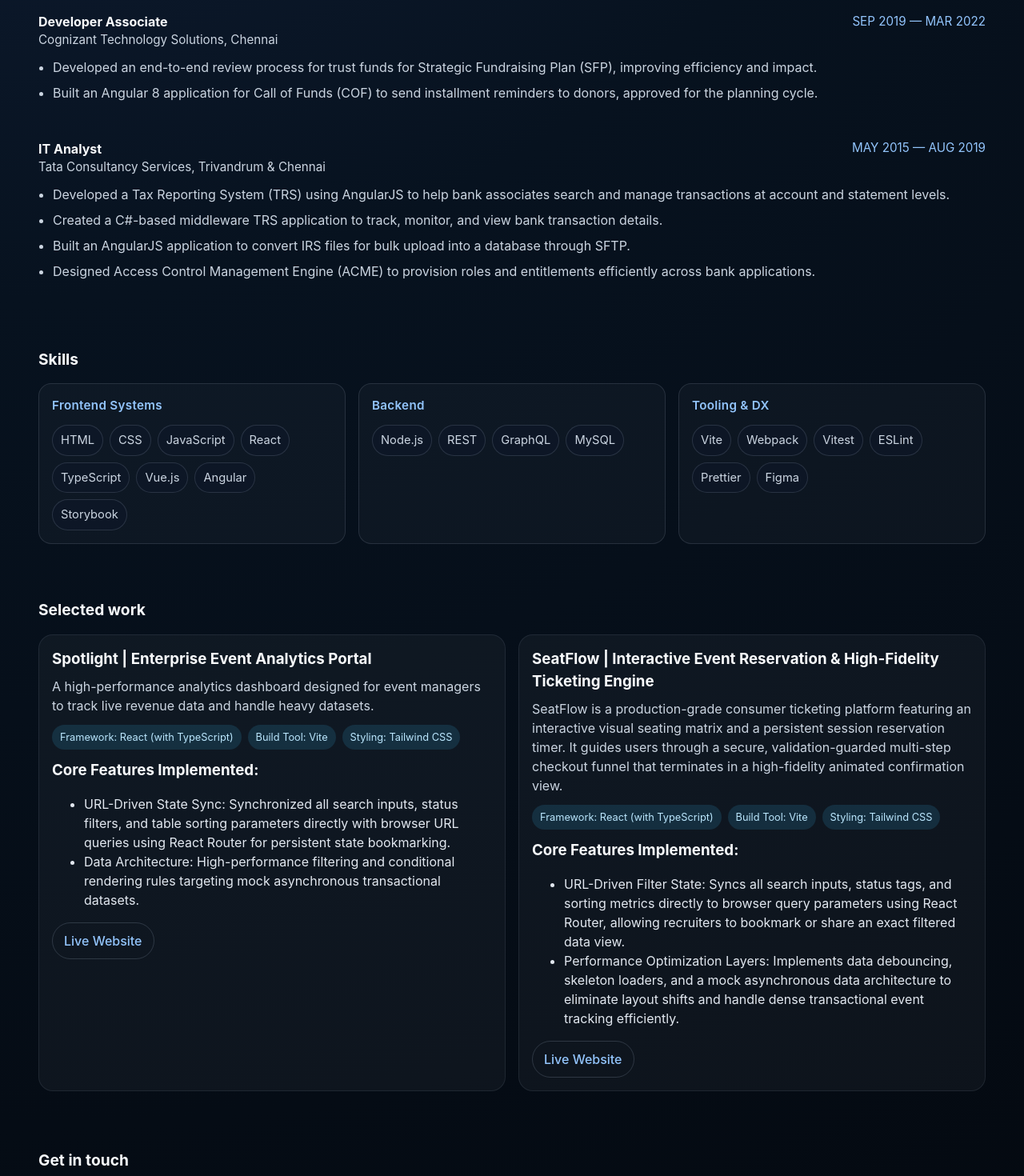
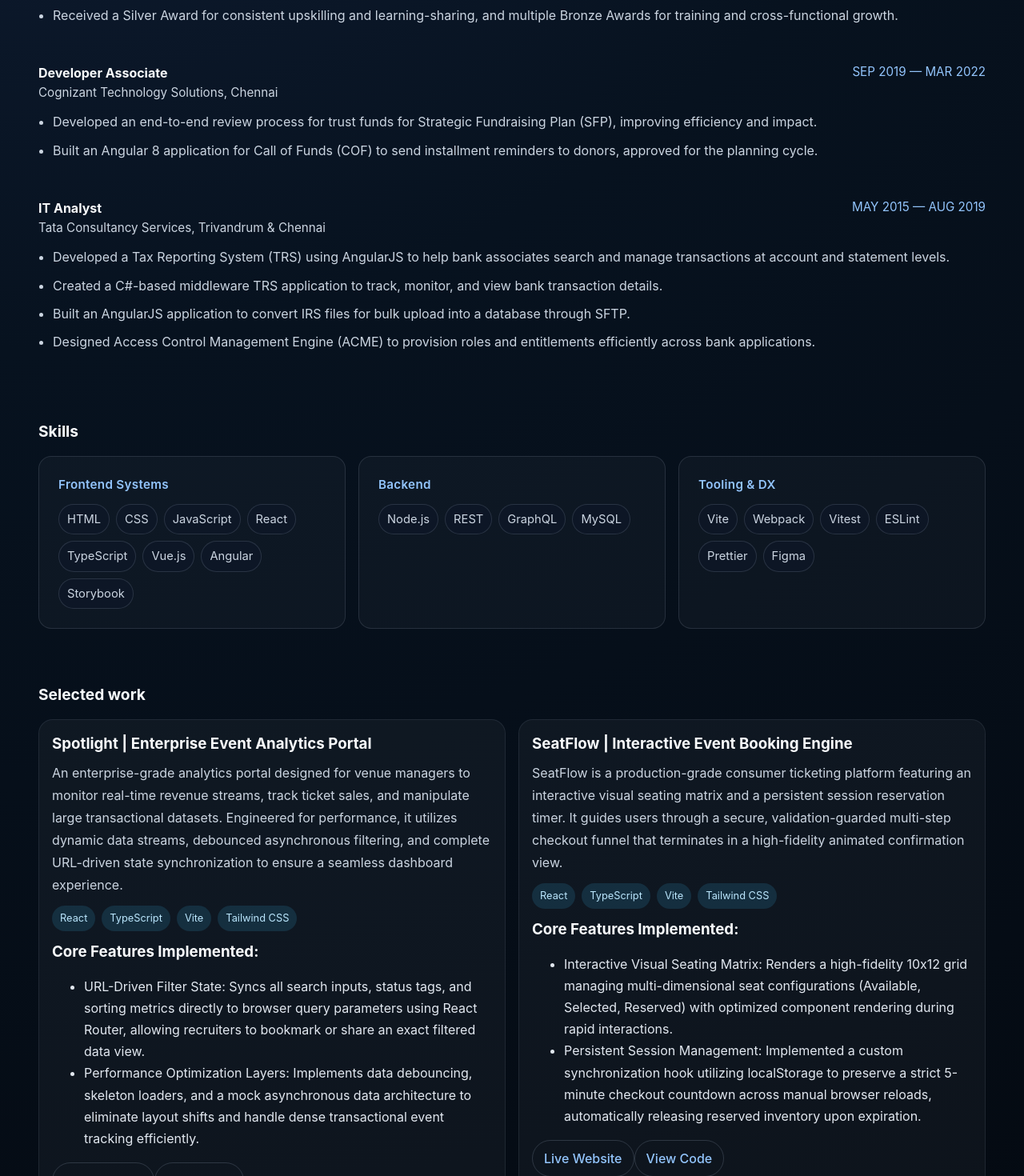
Before and after one commit to YogalakshmiSubbaiyan/portfolio, a React (Vite) app: page / in a window 1280 px wide. Shown: the part 900-2370 px from the top of the page at 80% size. Built offline with nearby package versions, Linux system fonts and the light colour scheme.

Commit message:
Updated typography and alignment

```diff
--- a/src/index.css
+++ b/src/index.css
@@ -7,6 +7,10 @@
   text-rendering: optimizeLegibility;
   -webkit-font-smoothing: antialiased;
   -moz-osx-font-smoothing: grayscale;
+}
+
+html {
+  scroll-behavior: smooth;
 }
 
 a {
--- a/src/mainComponent/mainComponent.css
+++ b/src/mainComponent/mainComponent.css
@@ -138,6 +138,7 @@
 .content-section p {
   margin: 0;
   color: #cbd5e1;
+  line-height: 1.75;
 }
 
 .experience-list {
@@ -181,6 +182,10 @@
   gap: 8px;
 }
 
+.experience-item li {
+  line-height: 1.7;
+}
+
 .skills-grid {
   display: grid;
   grid-template-columns: repeat(3, minmax(0, 1fr));
@@ -189,7 +194,7 @@
 }
 
 .skills-group {
-  padding: 16px;
+  padding: 24px;
   border: 1px solid rgba(148, 163, 184, 0.18);
   border-radius: 16px;
   background: rgba(255, 255, 255, 0.03);
@@ -258,6 +263,11 @@
 .project-card p {
   margin: 0 0 12px;
   color: #cbd5e1;
+  line-height: 1.75;
+}
+
+.project-features li {
+  line-height: 1.7;
 }
 
 .project-stack {
--- a/src/mainComponent/mainComponent.tsx
+++ b/src/mainComponent/mainComponent.tsx
@@ -7,7 +7,7 @@
     company: 'Bank of America Continuum India, Chennai',
     period: 'MAR 2022 — Present',
     bullets: [
-      'Developed and optimized core front-end components for multiple Bank of America applications, improving scalability and user experience.',
+      'Architected and scaled core front-end UI systems across enterprise banking portfolios, drastically reducing component re-render overhead and elevating cross-team delivery efficiency.',
       'Built a reusable Angular UI component library with responsive design and WCAG 2.1 accessibility standards.',
       'Led a virtual assistant initiative that improved search capabilities and developer portal effectiveness, saving the company half a million dollars.',
       'Received a Silver Award for consistent upskilling and learning-sharing, and multiple Bronze Awards for training and cross-functional growth.'
@@ -38,23 +38,25 @@
 const projects = [
   {
     title: 'Spotlight | Enterprise Event Analytics Portal',
-    summary: 'A high-performance analytics dashboard designed for event managers to track live revenue data and handle heavy datasets.',
-    stack: ['Framework: React (with TypeScript)', 'Build Tool: Vite', 'Styling: Tailwind CSS'],
-    bullets:[
-      'URL-Driven State Sync: Synchronized all search inputs, status filters, and table sorting parameters directly with browser URL queries using React Router for persistent state bookmarking.',
-      'Data Architecture: High-performance filtering and conditional rendering rules targeting mock asynchronous transactional datasets.'
-    ],
-    liveUrl:'https://yogalakshmisubbaiyan.github.io/spotlight'
-  },
-  {
-    title: 'SeatFlow | Interactive Event Reservation & High-Fidelity Ticketing Engine',
-    summary: 'SeatFlow is a production-grade consumer ticketing platform featuring an interactive visual seating matrix and a persistent session reservation timer. It guides users through a secure, validation-guarded multi-step checkout funnel that terminates in a high-fidelity animated confirmation view.',
-    stack: ['Framework: React (with TypeScript)', 'Build Tool: Vite', 'Styling: Tailwind CSS'],
+    summary: 'An enterprise-grade analytics portal designed for venue managers to monitor real-time revenue streams, track ticket sales, and manipulate large transactional datasets. Engineered for performance, it utilizes dynamic data streams, debounced asynchronous filtering, and complete URL-driven state synchronization to ensure a seamless dashboard experience.',
+    stack: ['React', 'TypeScript', 'Vite', 'Tailwind CSS'],
     bullets:[
       'URL-Driven Filter State: Syncs all search inputs, status tags, and sorting metrics directly to browser query parameters using React Router, allowing recruiters to bookmark or share an exact filtered data view.',
       'Performance Optimization Layers: Implements data debouncing, skeleton loaders, and a mock asynchronous data architecture to eliminate layout shifts and handle dense transactional event tracking efficiently.'
     ],
-    liveUrl:'https://yogalakshmisubbaiyan.github.io/seatflow/'
+    liveUrl:'https://yogalakshmisubbaiyan.github.io/spotlight',
+    githubUrl:'https://github.com/YogalakshmiSubbaiyan/spotlight'
+  },
+  {
+    title: 'SeatFlow | Interactive Event Booking Engine',
+    summary: 'SeatFlow is a production-grade consumer ticketing platform featuring an interactive visual seating matrix and a persistent session reservation timer. It guides users through a secure, validation-guarded multi-step checkout funnel that terminates in a high-fidelity animated confirmation view.',
+    stack: ['React', 'TypeScript', 'Vite', 'Tailwind CSS'],
+    bullets:[
+      'Interactive Visual Seating Matrix: Renders a high-fidelity 10x12 grid managing multi-dimensional seat configurations (Available, Selected, Reserved) with optimized component rendering during rapid interactions.',
+      'Persistent Session Management: Implemented a custom synchronization hook utilizing localStorage to preserve a strict 5-minute checkout countdown across manual browser reloads, automatically releasing reserved inventory upon expiration.'
+    ],
+    liveUrl:'https://yogalakshmisubbaiyan.github.io/seatflow/',
+    githubUrl:'https://github.com/YogalakshmiSubbaiyan/seatflow'
   }
 ]
 export default function MainComponent() {
@@ -171,6 +173,9 @@
               <a href={project.liveUrl} target="_blank" rel="noreferrer" className="contact-link">
                <span>Live Website</span>
                </a>
+               <a href={project.githubUrl} target="_blank" rel="noreferrer" className="contact-link">
+               <span>View Code</span>
+               </a>
             </article>
           ))}
         </div>
```
